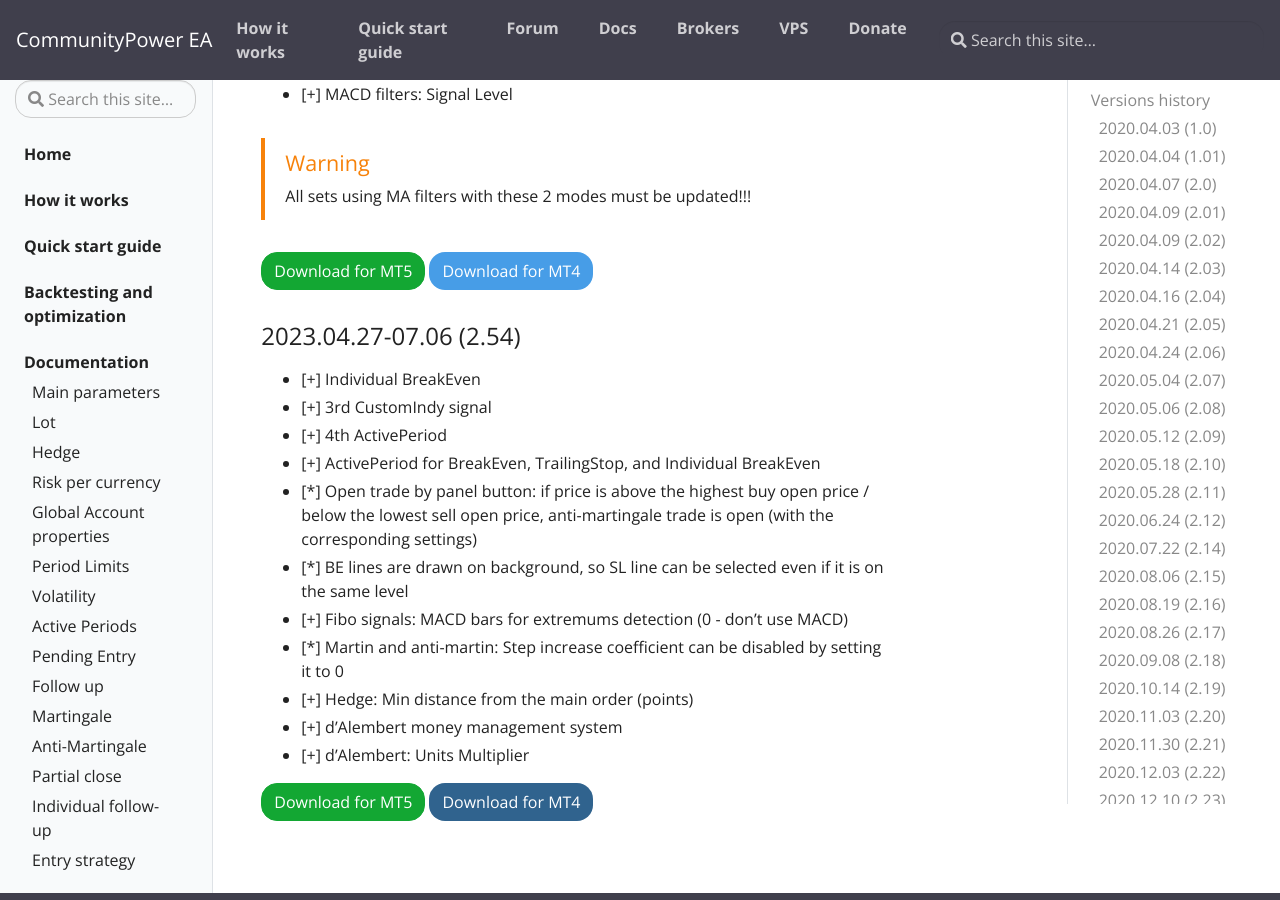
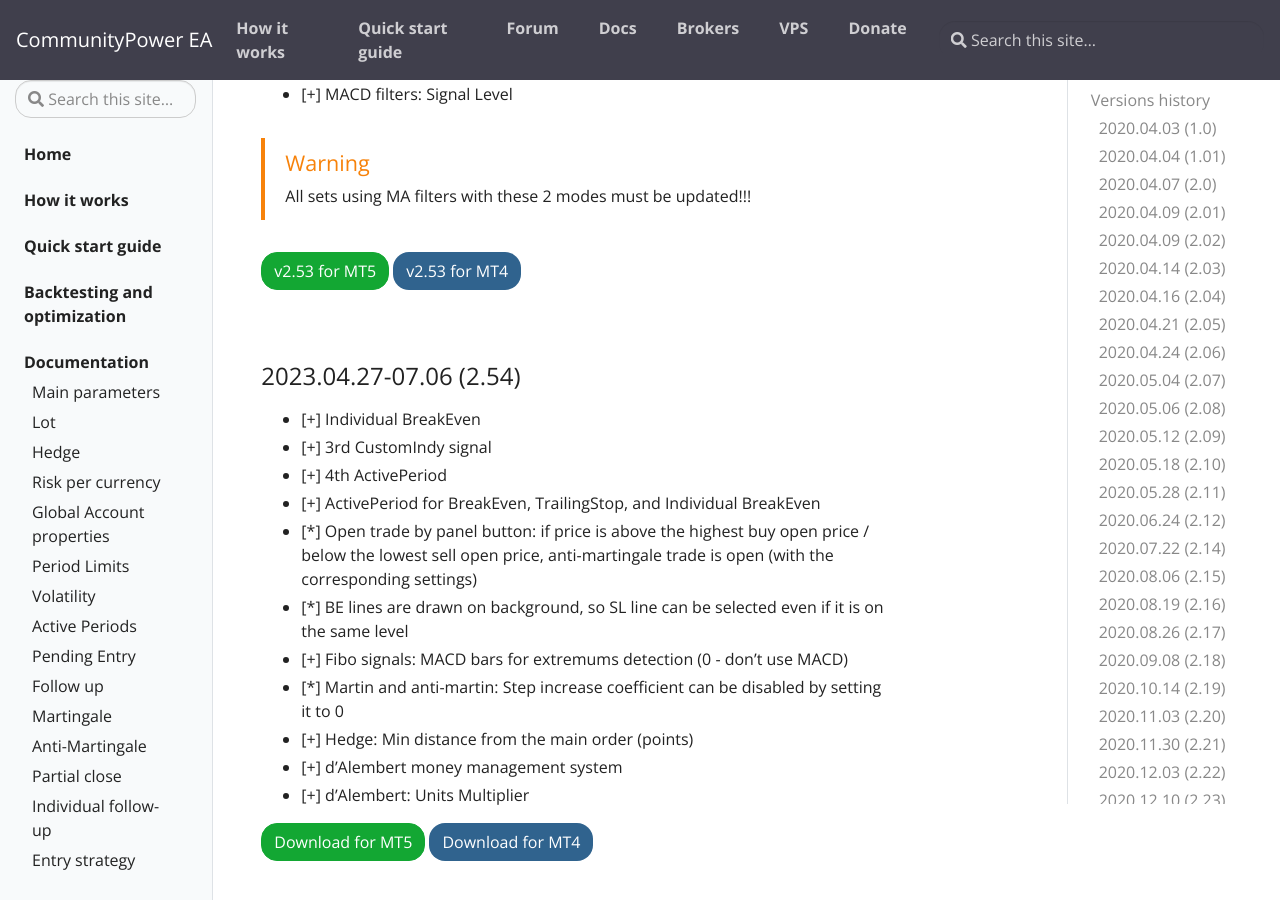
Before and after one commit to komposter/CommunityPowerEA.com, a Jekyll site: the page built from _docs/versions-history.md, in a window 1280 px wide and 900 px high, scrolled down 17240 px. Built offline with Jekyll 4.4.1, drawn with Linux system fonts in a browser that asks for light colours.

Commit message:
Content change

```diff
--- a/_docs/versions-history.md
+++ b/_docs/versions-history.md
@@ -544,8 +544,9 @@
 * [+] MACD filters: Signal Level
 {% include alert.html type="warning" title="Warning" content="All sets using MA filters with these 2 modes must be updated!!!" %}
 
-[<button class="btn btn-success">Download for MT5</button>]({{site.baseurl}}/assets/EAs/CommunityPower 2.53.ex5)
-[<button class="btn btn-info">Download for MT4</button>]({{site.baseurl}}/assets/EAs/CommunityPower 2.53.ex4)
+[<button class="btn btn-success">v2.53 for MT5</button>]({{site.baseurl}}/assets/EAs/CommunityPower 2.53.ex5)
+[<button class="btn btn-primary">v2.53 for MT4</button>]({{site.baseurl}}/assets/EAs/CommunityPower 2.53.ex4)
+
 <br />
 
 ### 2023.04.27-07.06 (2.54)
@@ -564,3 +565,5 @@
 
 [<button class="btn btn-success">Download for MT5</button>]({{site.baseurl}}/assets/EAs/CommunityPower 2.54.ex5)
 [<button class="btn btn-primary">Download for MT4</button>]({{site.baseurl}}/assets/EAs/CommunityPower 2.54.ex4)
+
+<br />
```
